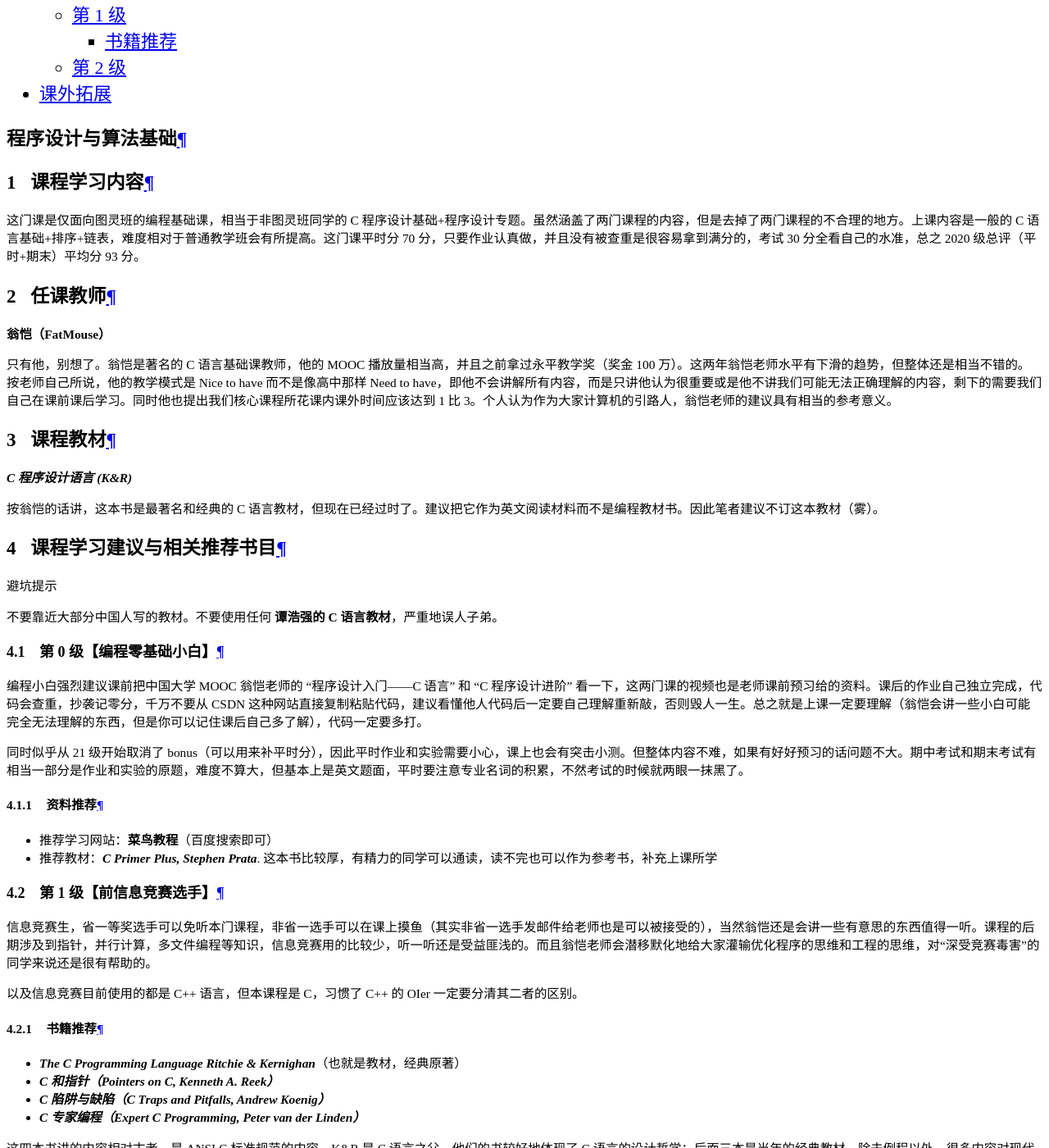
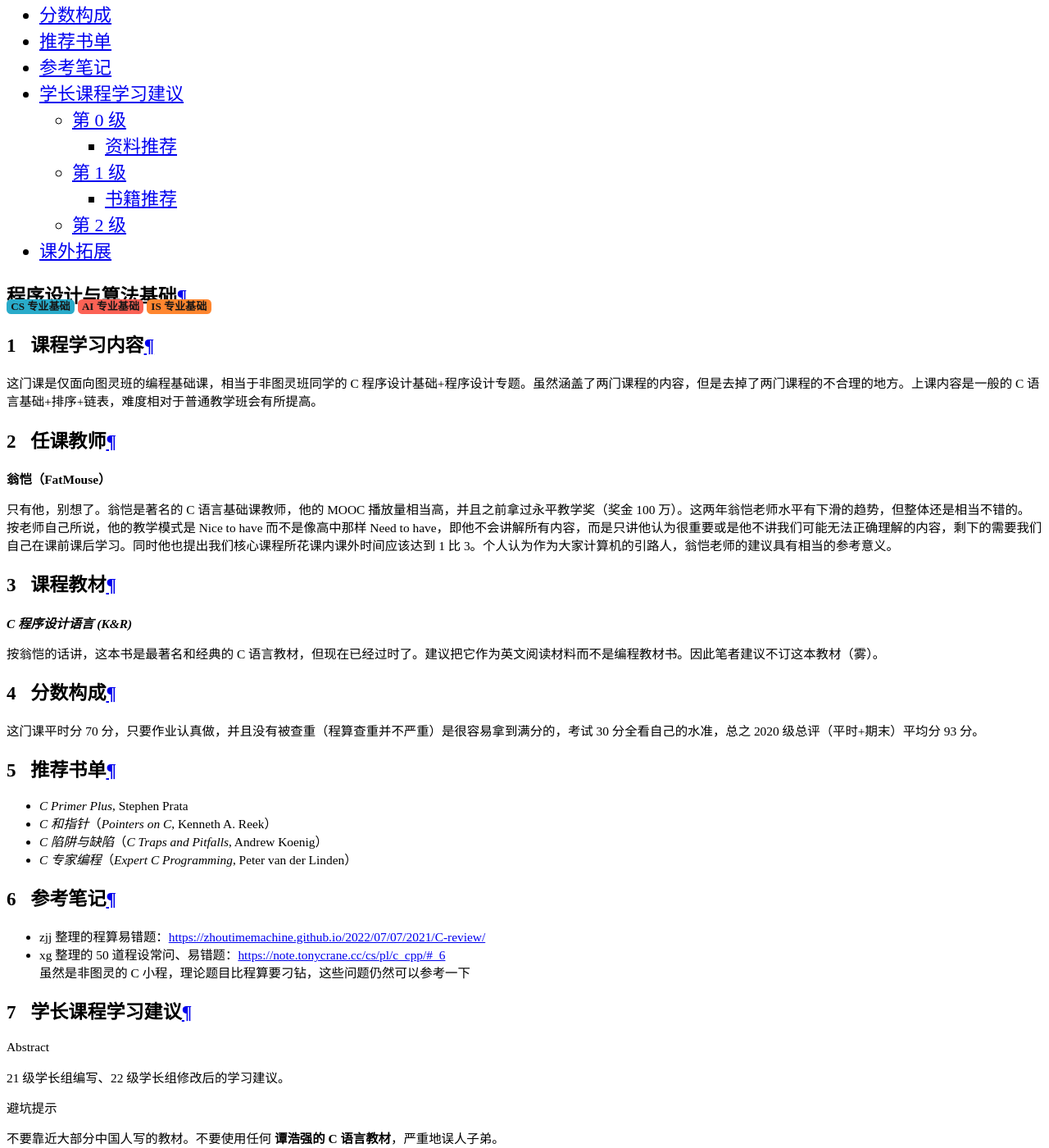
Before and after one commit to ZJU-Turing/TuringCourses, an MkDocs documentation site: the page built from docs/major_basic/programming/index.md, in a window 1280 px wide and 1400 px high, scrolled down 15358 px. Shown: the whole window at 82% size. Built offline with MkDocs 1.6.1 and Material for MkDocs 9.7.7, drawn with Linux system fonts in a browser that asks for light colours; comment, search, counter and statistics services are not loaded; some of the changed text lies outside the part shown.

Commit message:
docs: 重构程算内容

```diff
--- a/docs/major_basic/programming/index.md
+++ b/docs/major_basic/programming/index.md
@@ -1,7 +1,12 @@
 # 程序设计与算法基础
+<div class="badges">
+<span class="badge cs-badge">CS 专业基础</span>
+<span class="badge ai-badge">AI 专业基础</span>
+<span class="badge is-badge">IS 专业基础</span>
+</div>
 
 ## 课程学习内容
-这门课是仅面向图灵班的编程基础课，相当于非图灵班同学的 C 程序设计基础+程序设计专题。虽然涵盖了两门课程的内容，但是去掉了两门课程的不合理的地方。上课内容是一般的 C 语言基础+排序+链表，难度相对于普通教学班会有所提高。这门课平时分 70 分，只要作业认真做，并且没有被查重是很容易拿到满分的，考试 30 分全看自己的水准，总之 2020 级总评（平时+期末）平均分 93 分。
+这门课是仅面向图灵班的编程基础课，相当于非图灵班同学的 C 程序设计基础+程序设计专题。虽然涵盖了两门课程的内容，但是去掉了两门课程的不合理的地方。上课内容是一般的 C 语言基础+排序+链表，难度相对于普通教学班会有所提高。
 
 ## 任课教师
 
@@ -14,7 +19,24 @@
 
 按翁恺的话讲，这本书是最著名和经典的 C 语言教材，但现在已经过时了。建议把它作为英文阅读材料而不是编程教材书。因此笔者建议不订这本教材（雾）。
 
-## 课程学习建议与相关推荐书目
+## 分数构成
+这门课平时分 70 分，只要作业认真做，并且没有被查重（程算查重并不严重）是很容易拿到满分的，考试 30 分全看自己的水准，总之 2020 级总评（平时+期末）平均分 93 分。
+
+## 推荐书单
+- *C Primer Plus*, Stephen Prata
+- *C 和指针*（*Pointers on C*, Kenneth A. Reek）
+- *C 陷阱与缺陷*（*C Traps and Pitfalls*, Andrew Koenig）
+- *C 专家编程*（*Expert C Programming*, Peter van der Linden）
+
+## 参考笔记
+- zjj 整理的程算易错题：https://zhoutimemachine.github.io/2022/07/07/2021/C-review/
+- xg 整理的 50 道程设常问、易错题：https://note.tonycrane.cc/cs/pl/c_cpp/#_6
+    虽然是非图灵的 C 小程，理论题目比程算要刁钻，这些问题仍然可以参考一下
+
+## 学长课程学习建议
+
+!!! abstract
+    21 级学长组编写、22 级学长组修改后的学习建议。
 
 !!! warning "避坑提示"
     不要靠近大部分中国人写的教材。不要使用任何 **谭浩强的 C 语言教材**，严重地误人子弟。
```
